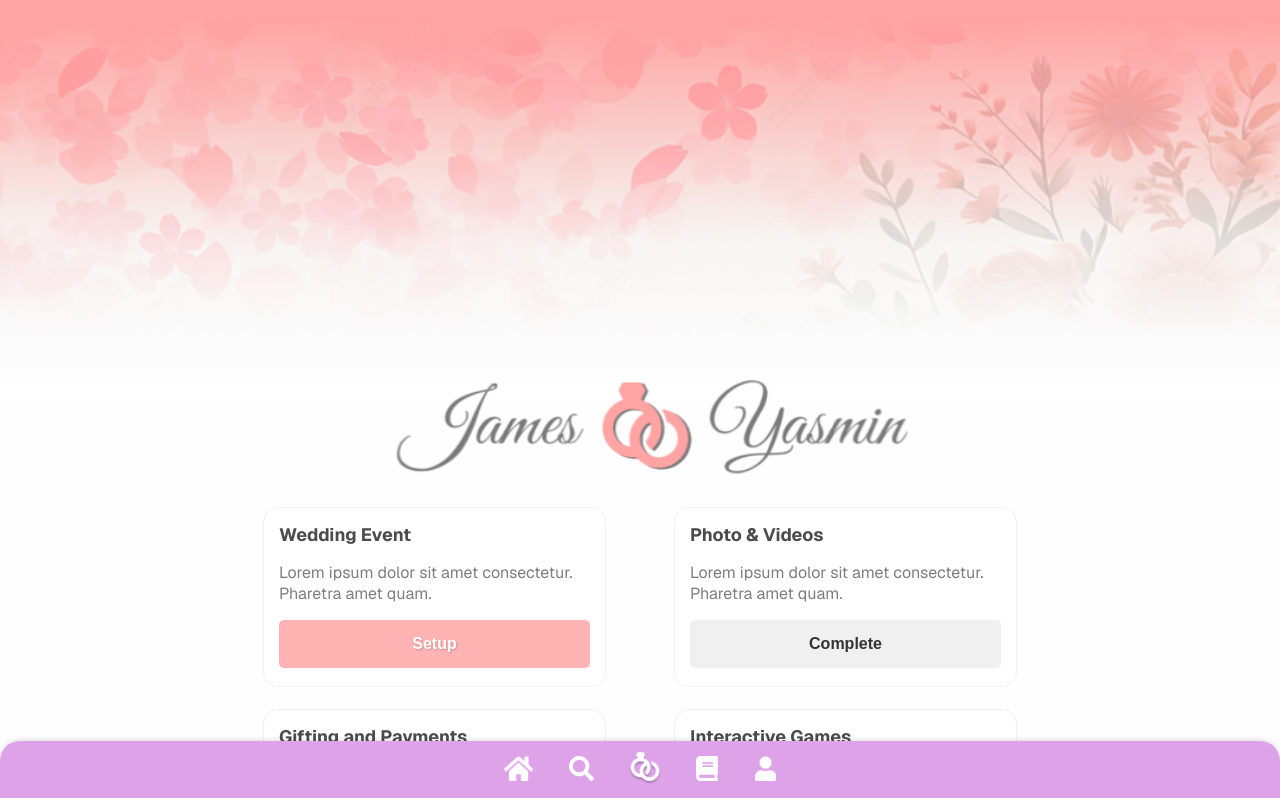
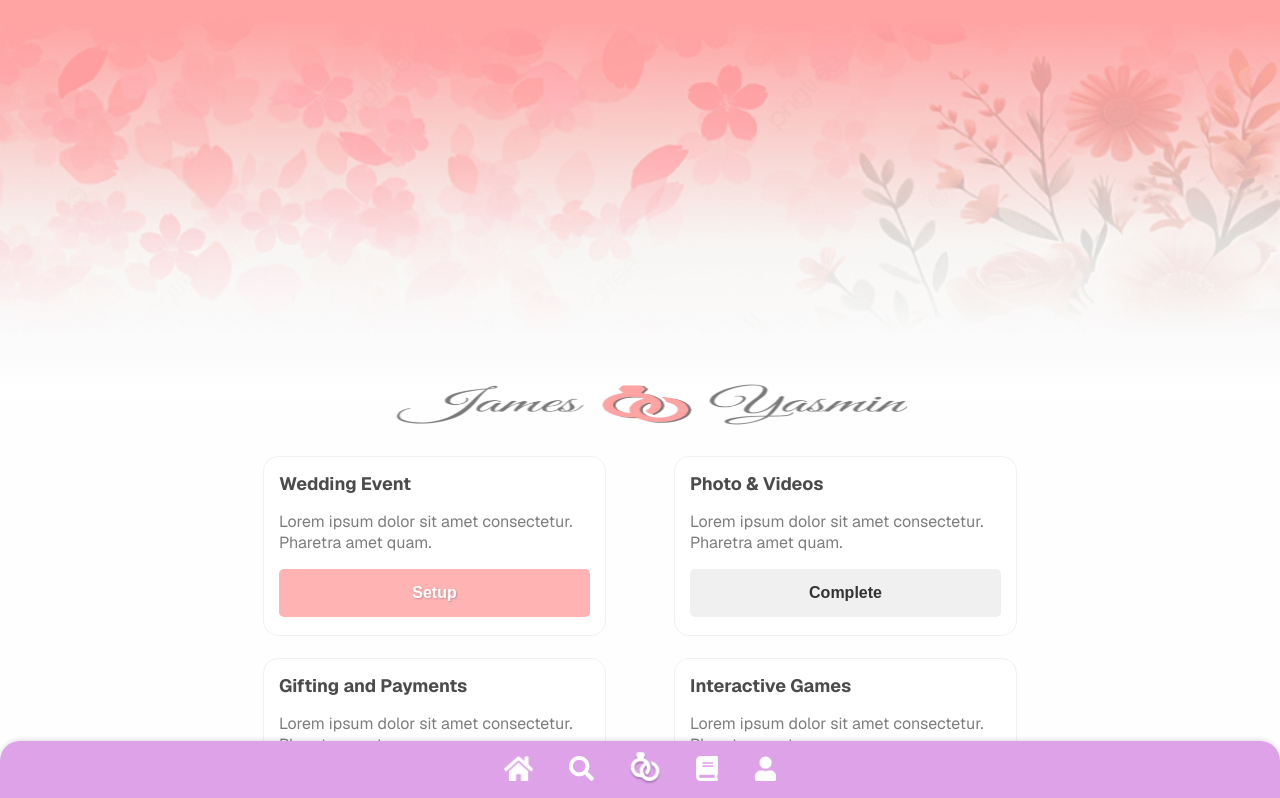
Before and after one commit to sb-haz/mwm-frontend, a Next.js app: page /livethree in a window 1280 px wide. Shown: the top 798 px of the page. Built offline with nearby package versions, Linux system fonts and the light colour scheme.

Commit message:
fix image loading

```diff
--- a/app/livethree/page.tsx
+++ b/app/livethree/page.tsx
@@ -11,14 +11,12 @@ export default async function LiveThree() {
     return (
         <div>
             {/* Top Art */}
-            <div className="image-container">
-                <img src="flower-art-top.png" className="responsive-image" alt="Top Art Flowery Design" />
-            </div>
+            <img src="flower-art-top.png" className="image-full-width" width={966} height={301} />
 
             <div className="container reduce-container-margin">
                 {/* Image Above Boxes */}
                 <div className="dashboard-image-above-boxes grow-effect">
-                    <img src="couples-name.png" alt="Image Above Boxes" />
+                    <img src="couples-name.png" alt="Image Above Boxes" width={223} height={42} />
                 </div>
 
                 {/* Dashboard Boxes Container */}
--- a/app/styles/live.css
+++ b/app/styles/live.css
@@ -7,19 +7,10 @@
     padding: 2px;
 }
 
-.image-container {
-    position: relative;
-    width: 100%;
-    max-width: 100%;
-    overflow: hidden;
-}
-
-.responsive-image {
+.image-full-width {
     width: 100%;
     height: auto;
-    display: block;
 }
-
 
 .container {
     max-width: 800px;
```
Also changed, not shown: app/live/page.tsx (+2 -6 lines), app/livetwo/page.jsx (+2 -6 lines), app/resources/page.tsx (+4 -4 lines).
